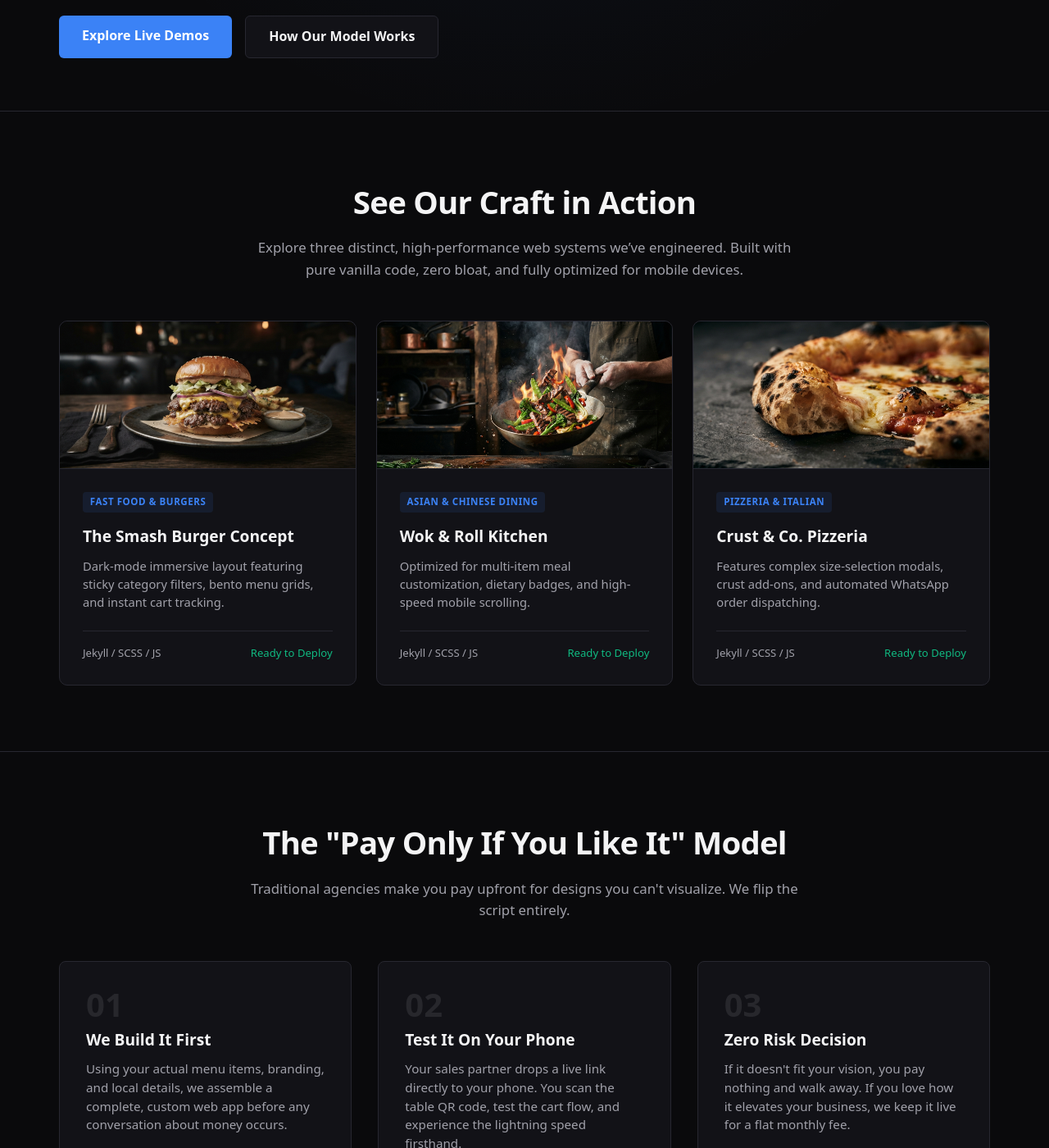
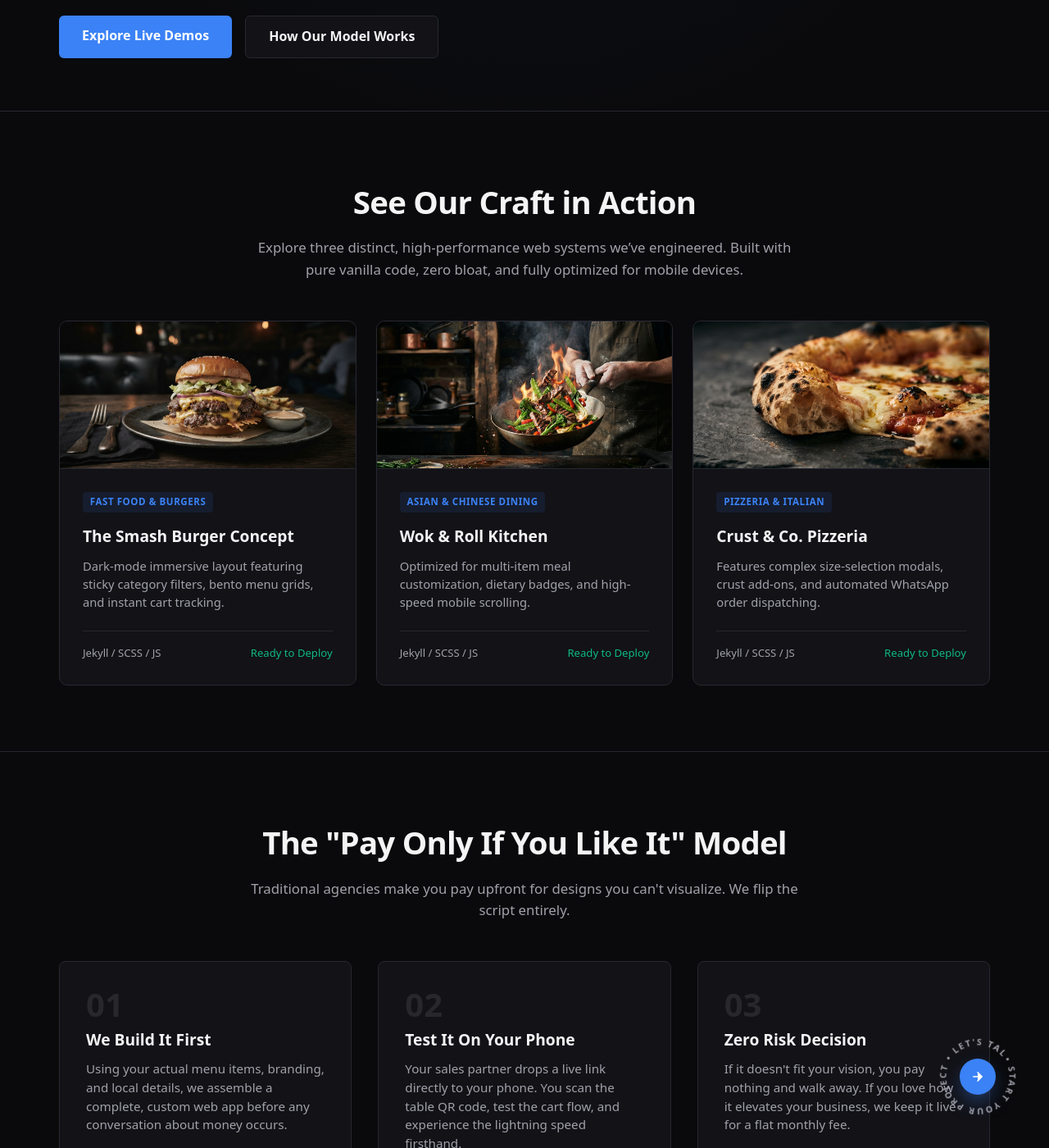
Before and after one commit to Khisal786/SwiftWebSync, a Jekyll site: the page built from index.html, in a window 1280 px wide and 1400 px high, scrolled down 506 px. Shown: the whole window at 82% size. Built offline with Jekyll 4.4.1, drawn with Linux system fonts in a browser that asks for light colours.

Commit message:
Update style.scss

```diff
--- a/assets/css/style.scss
+++ b/assets/css/style.scss
@@ -11,3 +11,4 @@
 @import "components/demos";
 @import "components/footer";
 @import "components/contact";
+@import "components/floating_cta";
```
